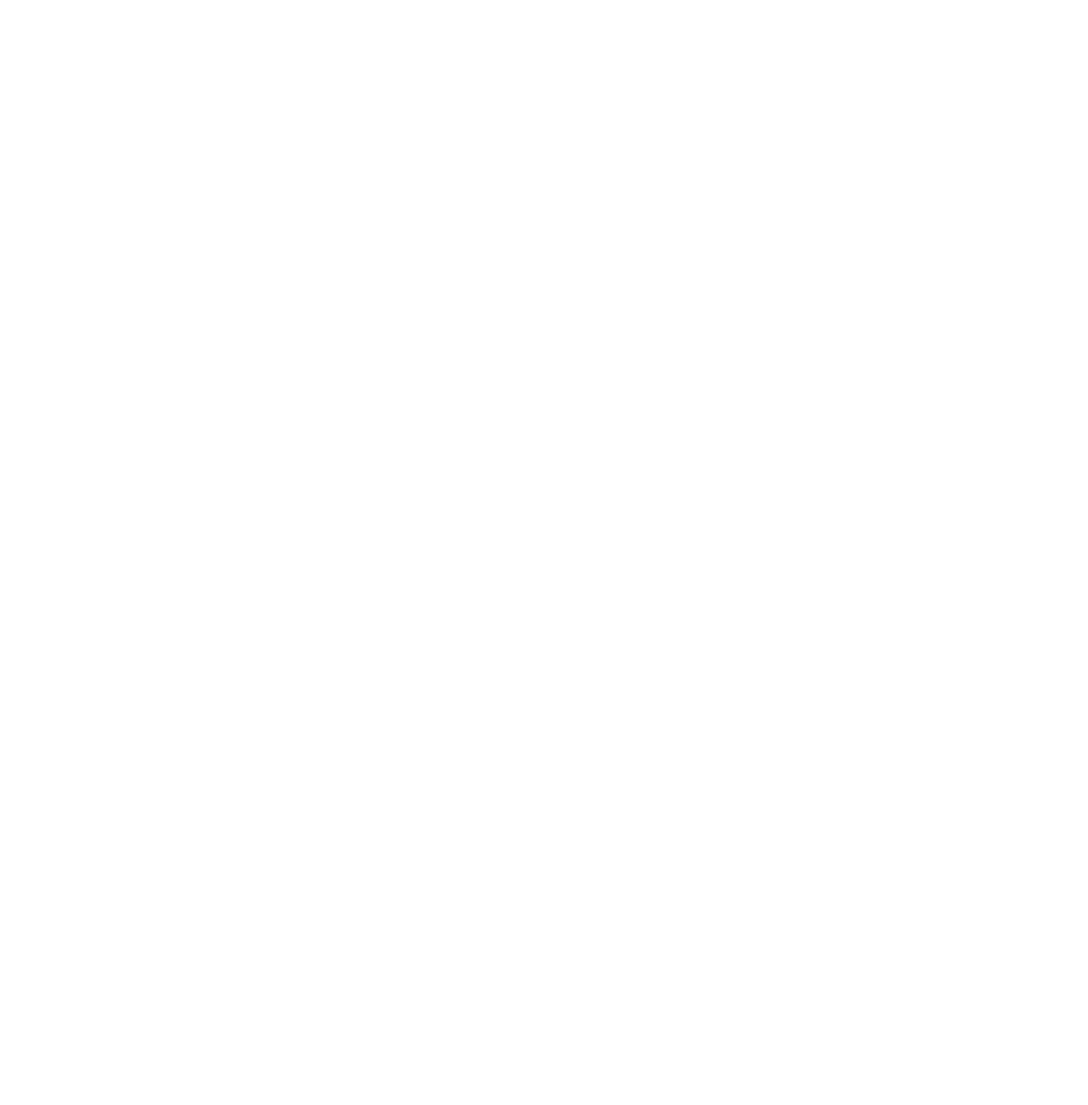
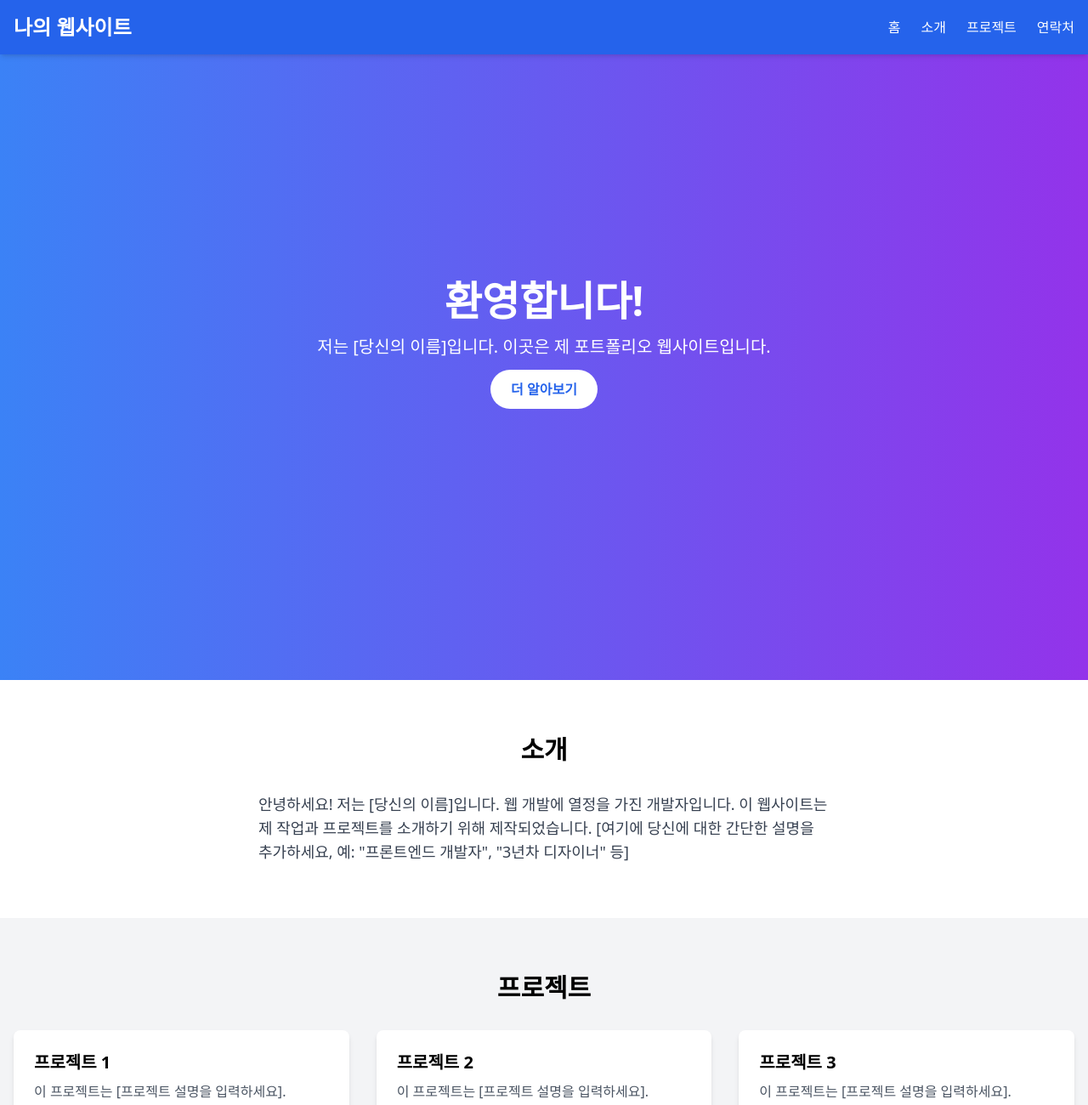
Before and after one commit to ddshsnews/ddshsnews.github.io, a plain HTML site: page index.html in a window 1280 px wide. Shown: the top 1300 px of the page at 85% size. Before the commit the page ends 800 px from the top, so only its background shows below. Drawn offline with nearby package versions, Linux system fonts and the light colour scheme.

Commit message:
Update index.html

```diff
--- a/index.html
+++ b/index.html
@@ -1,5 +1,93 @@
-<html>
-  <body>
-    <marquee>hello, my nam;e is minjoon.</marquee>
-  </body>
+<!DOCTYPE html>
+<html lang="ko">
+<head>
+  <meta charset="UTF-8">
+  <meta name="viewport" content="width=device-width, initial-scale=1.0">
+  <title>나의 포트폴리오</title>
+  <!-- Tailwind CSS CDN -->
+  <script src="https://cdn.tailwindcss.com"></script>
+</head>
+<body class="bg-gray-100 font-sans">
+  <!-- 내비게이션 바 -->
+  <nav class="bg-blue-600 text-white p-4 fixed w-full top-0 shadow-md">
+    <div class="container mx-auto flex justify-between items-center">
+      <h1 class="text-2xl font-bold">나의 웹사이트</h1>
+      <ul class="flex space-x-6">
+        <li><a href="#home" class="hover:text-gray-200">홈</a></li>
+        <li><a href="#about" class="hover:text-gray-200">소개</a></li>
+        <li><a href="#projects" class="hover:text-gray-200">프로젝트</a></li>
+        <li><a href="#contact" class="hover:text-gray-200">연락처</a></li>
+      </ul>
+    </div>
+  </nav>
+
+  <!-- 메인 섹션 -->
+  <section id="home" class="min-h-screen flex items-center justify-center bg-gradient-to-r from-blue-500 to-purple-600 text-white">
+    <div class="text-center">
+      <h2 class="text-5xl font-bold mb-4">환영합니다!</h2>
+      <p class="text-xl mb-6">저는 [당신의 이름]입니다. 이곳은 제 포트폴리오 웹사이트입니다.</p>
+      <a href="#about" class="bg-white text-blue-600 px-6 py-3 rounded-full font-semibold hover:bg-gray-200">더 알아보기</a>
+    </div>
+  </section>
+
+  <!-- 소개 섹션 -->
+  <section id="about" class="py-16 bg-white">
+    <div class="container mx-auto px-4">
+      <h2 class="text-3xl font-bold text-center mb-8">소개</h2>
+      <p class="text-lg text-gray-700 max-w-2xl mx-auto">
+        안녕하세요! 저는 [당신의 이름]입니다. 웹 개발에 열정을 가진 개발자입니다.
+        이 웹사이트는 제 작업과 프로젝트를 소개하기 위해 제작되었습니다.
+        [여기에 당신에 대한 간단한 설명을 추가하세요, 예: "프론트엔드 개발자", "3년차 디자이너" 등]
+      </p>
+    </div>
+  </section>
+
+  <!-- 프로젝트 섹션 -->
+  <section id="projects" class="py-16 bg-gray-100">
+    <div class="container mx-auto px-4">
+      <h2 class="text-3xl font-bold text-center mb-8">프로젝트</h2>
+      <div class="grid grid-cols-1 md:grid-cols-2 lg:grid-cols-3 gap-8">
+        <div class="bg-white p-6 rounded-lg shadow-md">
+          <h3 class="text-xl font-semibold mb-2">프로젝트 1</h3>
+          <p class="text-gray-600">이 프로젝트는 [프로젝트 설명을 입력하세요].</p>
+        </div>
+        <div class="bg-white p-6 rounded-lg shadow-md">
+          <h3 class="text-xl font-semibold mb-2">프로젝트 2</h3>
+          <p class="text-gray-600">이 프로젝트는 [프로젝트 설명을 입력하세요].</p>
+        </div>
+        <div class="bg-white p-6 rounded-lg shadow-md">
+          <h3 class="text-xl font-semibold mb-2">프로젝트 3</h3>
+          <p class="text-gray-600">이 프로젝트는 [프로젝트 설명을 입력하세요].</p>
+        </div>
+      </div>
+    </div>
+  </section>
+
+  <!-- 연락처 섹션 -->
+  <section id="contact" class="py-16 bg-blue-600 text-white">
+    <div class="container mx-auto px-4 text-center">
+      <h2 class="text-3xl font-bold mb-8">연락처</h2>
+      <p class="text-lg mb-4">궁금한 점이 있으시면 언제든지 연락주세요!</p>
+      <p class="text-lg">이메일: [당신의 이메일]</p>
+      <p class="text-lg">GitHub: <a href="[당신의 GitHub URL]" class="underline hover:text-gray-200">[당신의 GitHub 사용자 이름]</a></p>
+    </div>
+  </section>
+
+  <!-- 푸터 -->
+  <footer class="bg-gray-800 text-white p-4 text-center">
+    <p>&copy; 2025 [당신의 이름]. All rights reserved.</p>
+  </footer>
+
+  <!-- 스크롤 시 부드러운 이동을 위한 JavaScript -->
+  <script>
+    document.querySelectorAll('a[href^="#"]').forEach(anchor => {
+      anchor.addEventListener('click', function(e) {
+        e.preventDefault();
+        document.querySelector(this.getAttribute('href')).scrollIntoView({
+          behavior: 'smooth'
+        });
+      });
+    });
+  </script>
+</body>
 </html>
```
